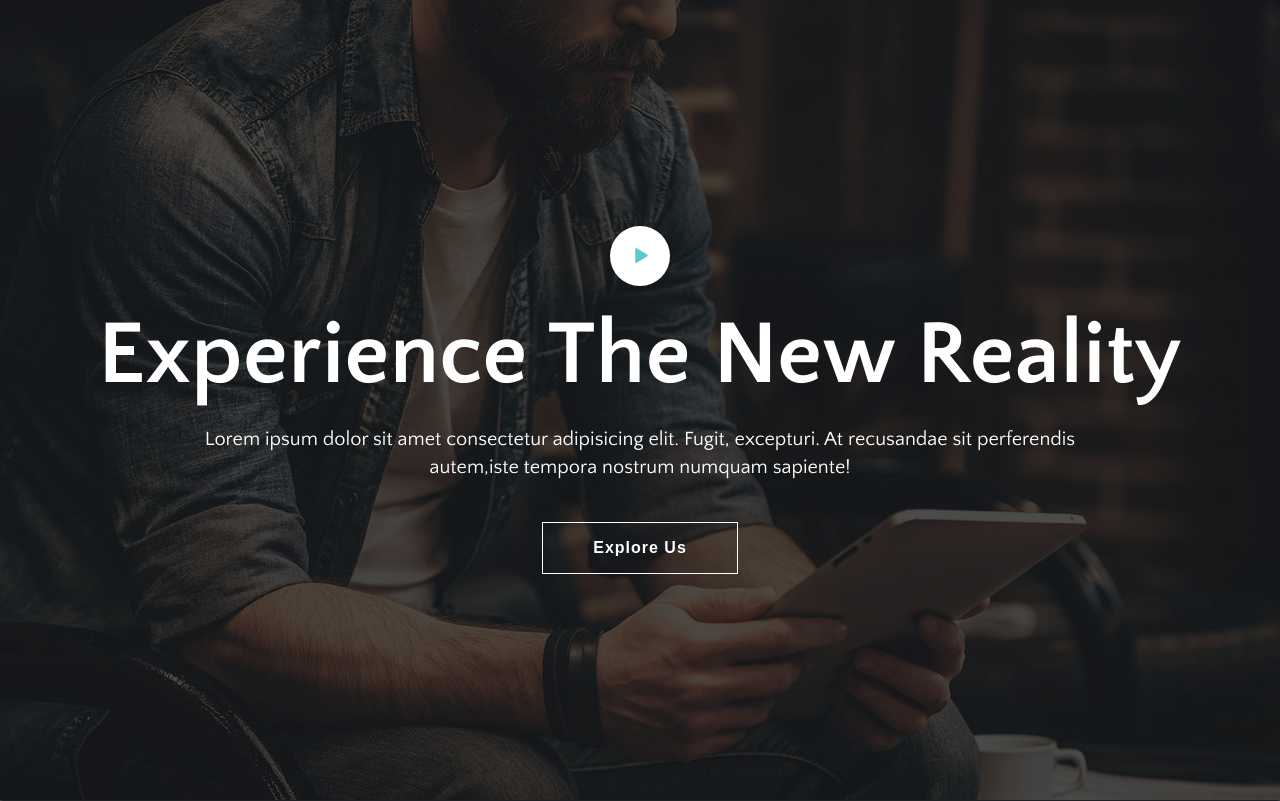
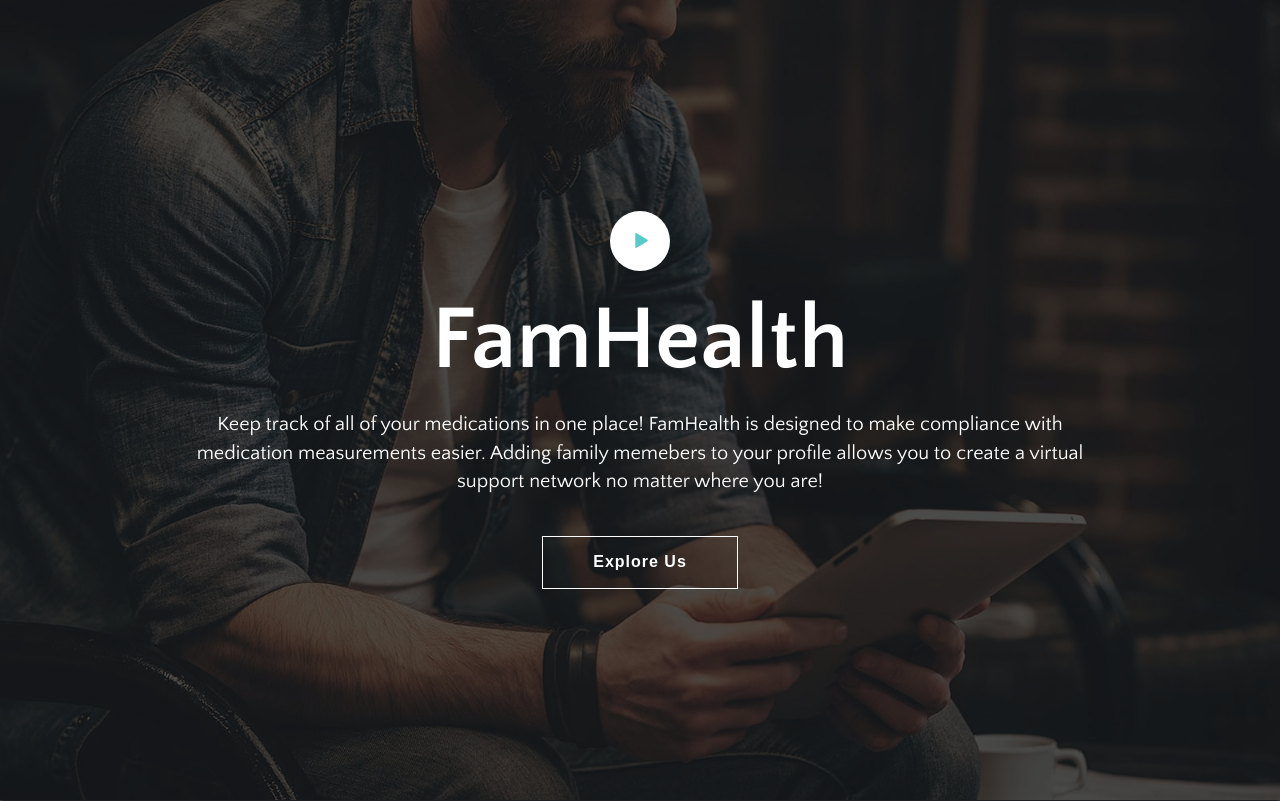
Before and after one commit to ailenetorres/FamHealthApp, a Flask app: page / in a window 1280 px wide. Shown: the top 801 px of the page. Run offline with Flask 2, Linux system fonts and the light colour scheme; some libraries are stand-ins or nearby versions; some web fonts are replaced.

Commit message:
Update index.html

```diff
--- a/templates/index.html
+++ b/templates/index.html
@@ -56,8 +56,8 @@ Welcome Slider
 			<i class="tf-ion-play"></i>
 
 		</div>
-		<h1>Experience the new reality</h1>
-		<p>Lorem ipsum dolor sit amet consectetur adipisicing elit.  Fugit, excepturi. At recusandae sit perferendis autem,iste tempora nostrum numquam sapiente!</p>
+		<h1>FamHealth</h1>
+		<p>Keep track of all of your medications in one place! FamHealth is designed to make compliance with medication measurements easier. Adding family memebers to your profile allows you to create a virtual support network no matter where you are!</p>
 		<a data-scroll href="#services" class="btn btn-transparent">Explore Us</a>
 	</div>
 </section>
```
